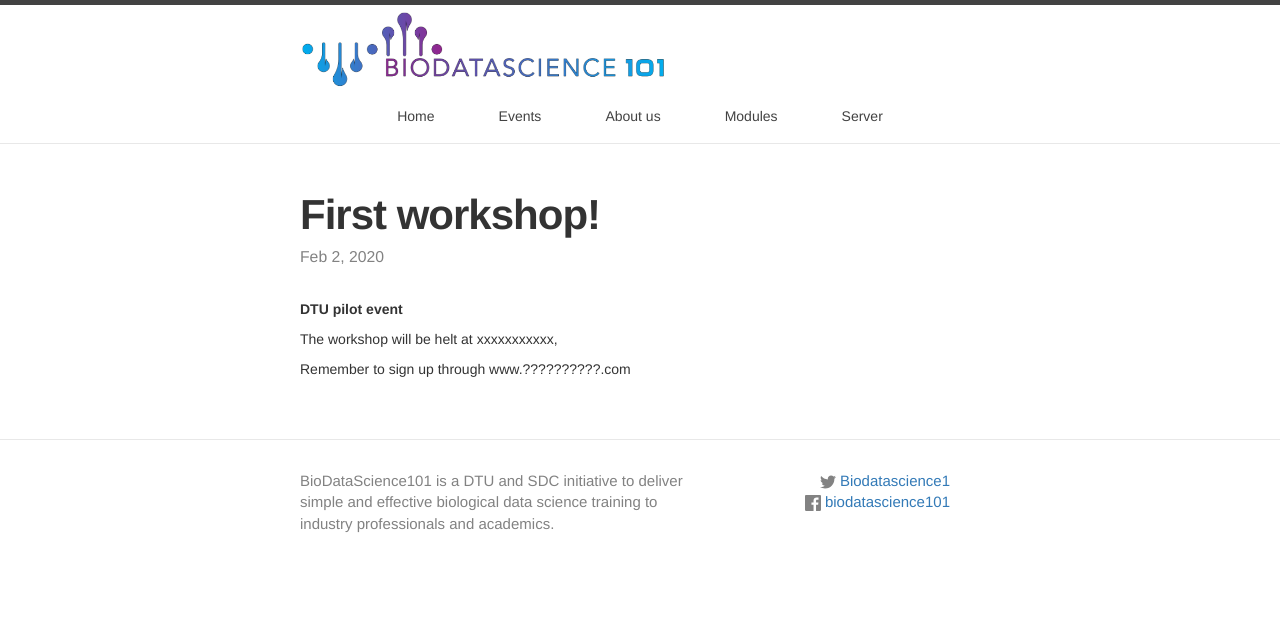
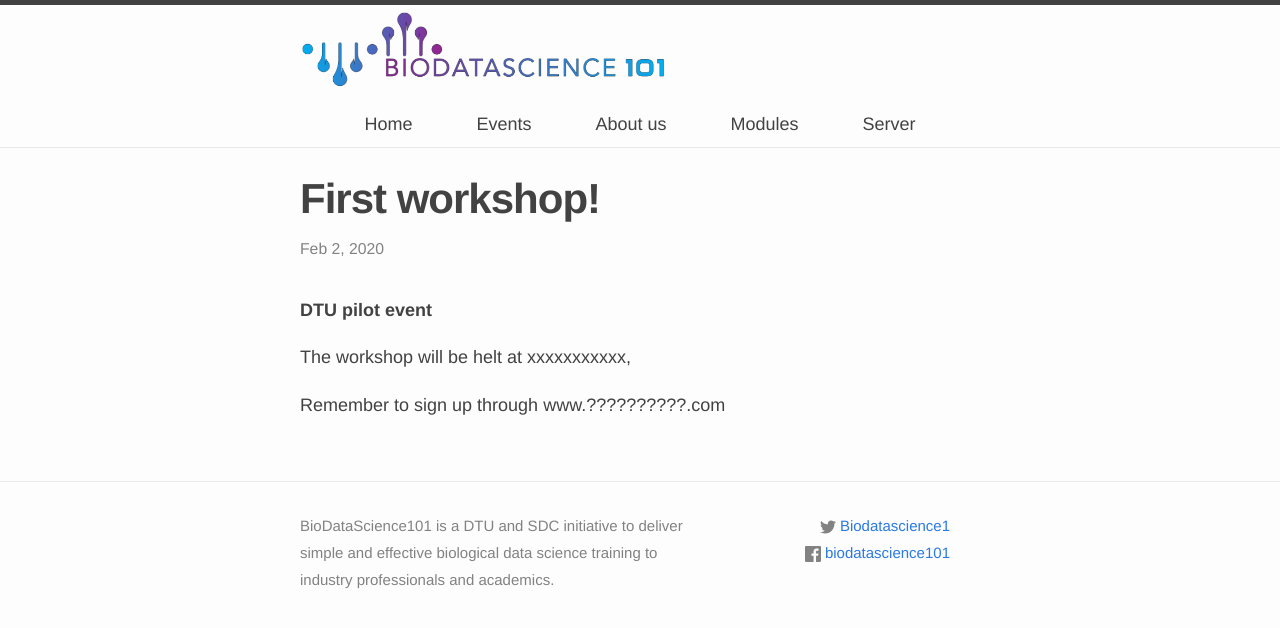
Before and after one commit to biodatascience101/BioDataScience101.github.io, a Jekyll site: the page built from _posts/2020-02-02-first_workshop.markdown, in a window 1280 px wide. Shown: the top 628 px of the page. Built offline with Jekyll 4.4.1, drawn with Linux system fonts in a browser that asks for light colours; nearby versions of some CDN libraries.

Commit message:
Update head.html

```diff
--- a/_includes/head.html
+++ b/_includes/head.html
@@ -7,14 +7,13 @@
     <title>{% if page.title %}{{ page.title }}{% else %}{{ site.lab_name | append: "  @  " | append: site.institution }}{% endif %}</title>
     <meta name="description" content="{{ site.description }}">
 
+
+    <link rel="canonical" href="{{ page.url | replace:'index.html','' | prepend: site.baseurl | prepend: site.url }}">
+
+    <link rel="stylesheet" href="https://maxcdn.bootstrapcdn.com/bootstrap/3.4.1/css/bootstrap.min.css">
+    <link rel="stylesheet" href="https://cdnjs.cloudflare.com/ajax/libs/font-awesome/4.7.0/css/font-awesome.min.css">
     <link rel="stylesheet" href="{{ "/css/main.css" | prepend: site.baseurl }}">
-    <link rel="canonical" href="{{ page.url | replace:'index.html','' | prepend: site.baseurl | prepend: site.url }}">
-    <link rel="stylesheet" href="https://cdnjs.cloudflare.com/ajax/libs/font-awesome/4.7.0/css/font-awesome.min.css">
-    <link rel="stylesheet" href="https://maxcdn.bootstrapcdn.com/bootstrap/3.4.1/css/bootstrap.min.css">
+
     <script src="https://ajax.googleapis.com/ajax/libs/jquery/3.5.1/jquery.min.js"></script>
     <script src="https://maxcdn.bootstrapcdn.com/bootstrap/3.4.1/js/bootstrap.min.js"></script>
-
-
-
-
     <script type="text/javascript" src="https://ajax.googleapis.com/ajax/libs/jquery/2.1.4/jquery.min.js"></script>
```
